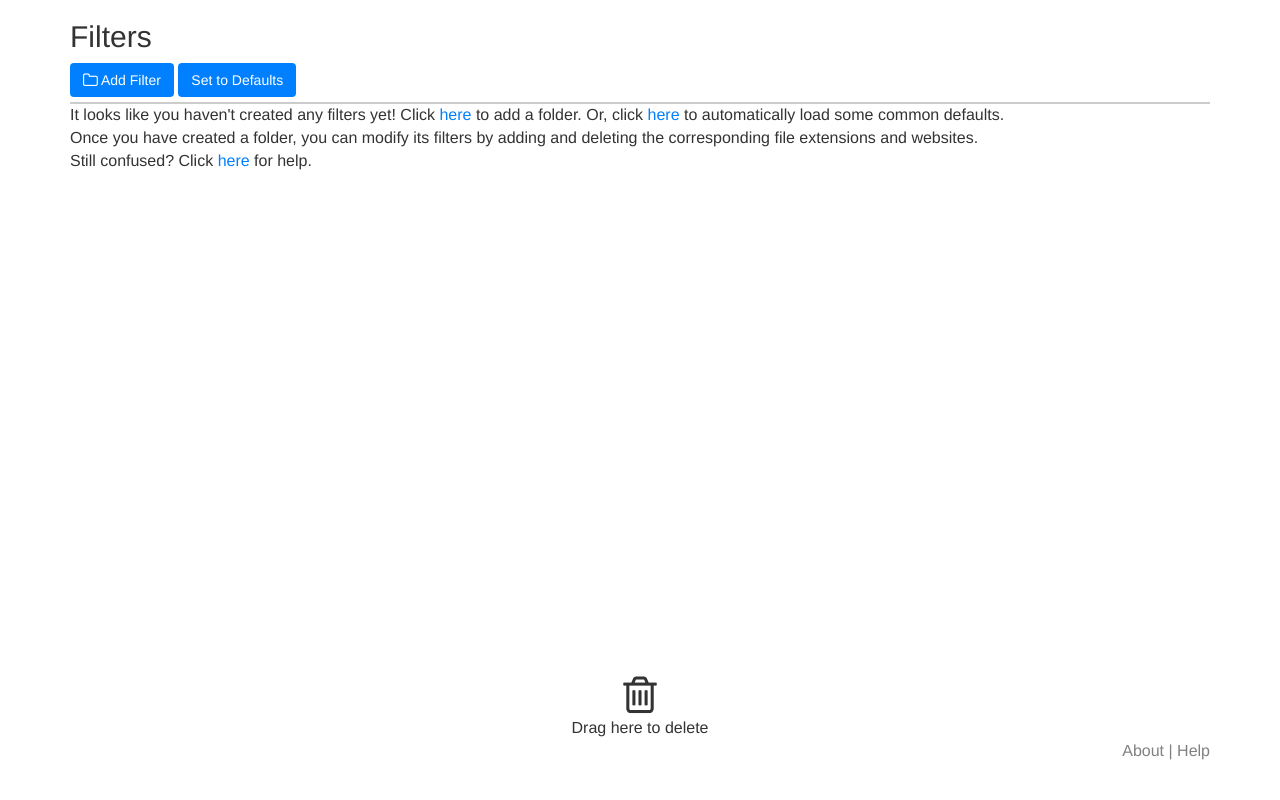
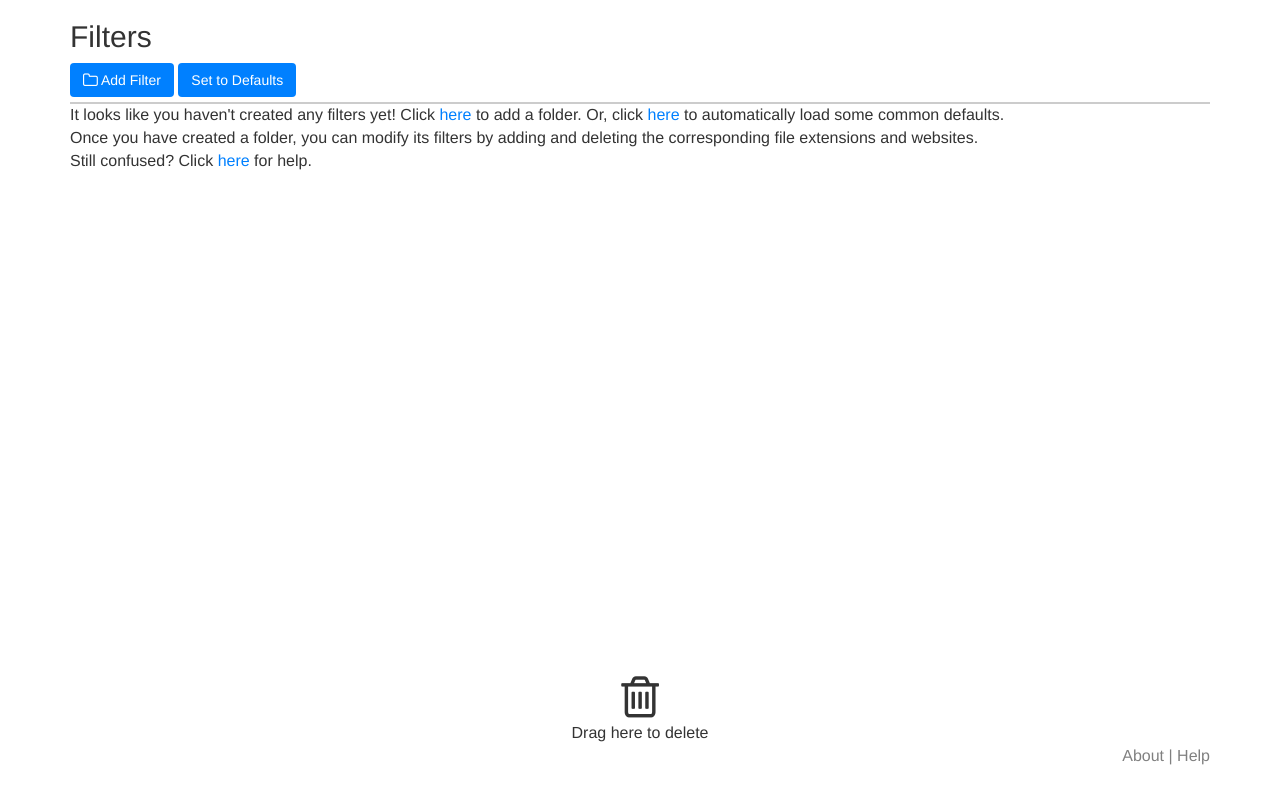
Before and after one commit to nmoroze/dodo, a browser extension: page configure/configure.html in a window 1280 px wide. Drawn offline with Linux system fonts and the light colour scheme.

Commit message:
Cleaned up code

```diff
--- a/bg.js
+++ b/bg.js
@@ -4,6 +4,8 @@ var downloadStarted = function(download, suggest) {
 	if(extension == filename)
 		extension = "";
 
+	// get root domain of download referrer
+	// https://gist.github.com/jlong/2428561
 	url = download.referrer;
 	var parser = document.createElement('a');
 	parser.href = url;
@@ -13,7 +15,6 @@ var downloadStarted = function(download, suggest) {
 		urlComponents.shift();
 
 	url = urlComponents.join(".");
-	console.log(url);
 
 	folder = getFolder({
 		"extension": extension.toLowerCase(),
@@ -24,6 +25,7 @@ var downloadStarted = function(download, suggest) {
 }
 
 var getFolder = function(info) {
+	// check if settings have been configured
 	if(!localStorage["folders"])
 		return ""
 
@@ -39,6 +41,7 @@ var getFolder = function(info) {
 var match = function(info, filter) {
 	for(var key in info) {
 		if(filter[key] && filter[key].length > 0) {
+			// check if info[key] (string) is inside filter[key] (array)
 			if(filter[key].indexOf(info[key]) != -1)
 				return true;
 		}
--- a/configure/configure.html
+++ b/configure/configure.html
@@ -44,9 +44,7 @@
 		</ol>
 	</div>
 
-		<div id="trashcan">
-			<center><i id="trash" class="fa fa-trash-o"></i><br>Drag here to delete</center>
-		</div>
+	<center><i id="trash" class="fa fa-trash-o"></i><br>Drag here to delete</center>
 
 	<span id="footer">
 		<a href="#" class="footer about">About</a> |
--- a/configure/css/style.css
+++ b/configure/css/style.css
@@ -80,7 +80,7 @@ li.folders:before {
 	color: gray;
 }
 #trash {
-	font-size: 32pt;
+	font-size: 3em;
 }
 #trashcan {
 	float: bottom;
--- a/configure/js/configure.js
+++ b/configure/js/configure.js
@@ -1,5 +1,4 @@
 $(document).ready(function() {
-	console.log("jquery works");
 	Preferences.init(displayPreferences);
 
 	displayPreferences();
@@ -20,7 +19,6 @@ $(document).ready(function() {
     		$(ui.item).css("opacity", 1);
     		$("#trash").css("color", "black");
         	if (sortableIn == 0) {
-        		console.log(ui.item[0].id);
         		Preferences.del(ui.item[0].id);
         		ui.item.remove();
         		Preferences.save();
--- a/configure/js/preferences.js
+++ b/configure/js/preferences.js
@@ -10,7 +10,6 @@ var Preferences = function() {
 	var add = function(folder, filter) {
 		for(var i=0; i<prefs.length; i++) {
 			if(prefs[i].folder == folder) {
-				console.log(prefs[i]);
 				for(var key in filter) {
 					prefs[i]["filter"][key] = prefs[i]["filter"][key].concat(filter[key]);
 				}
@@ -34,7 +33,6 @@ var Preferences = function() {
 			for(var i=0; i<prefs.length; i++) {
 				if(folder == prefs[i].folder) {
 					prefs.splice(i, 1);
-					console.log(prefs);
 					refreshDisplay();
 					save();
 					return;
```
Also changed, not shown: 1 other file.
